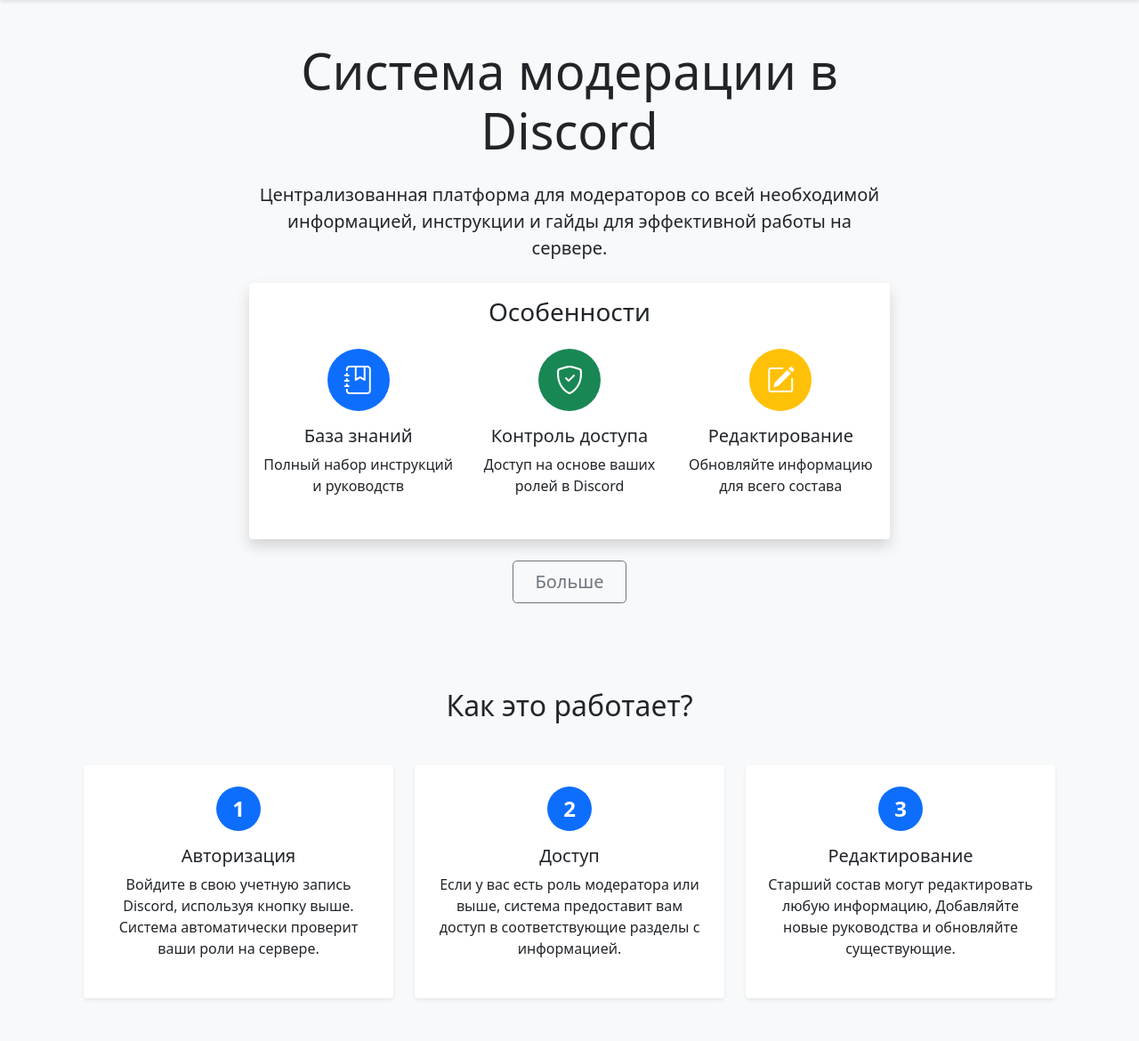
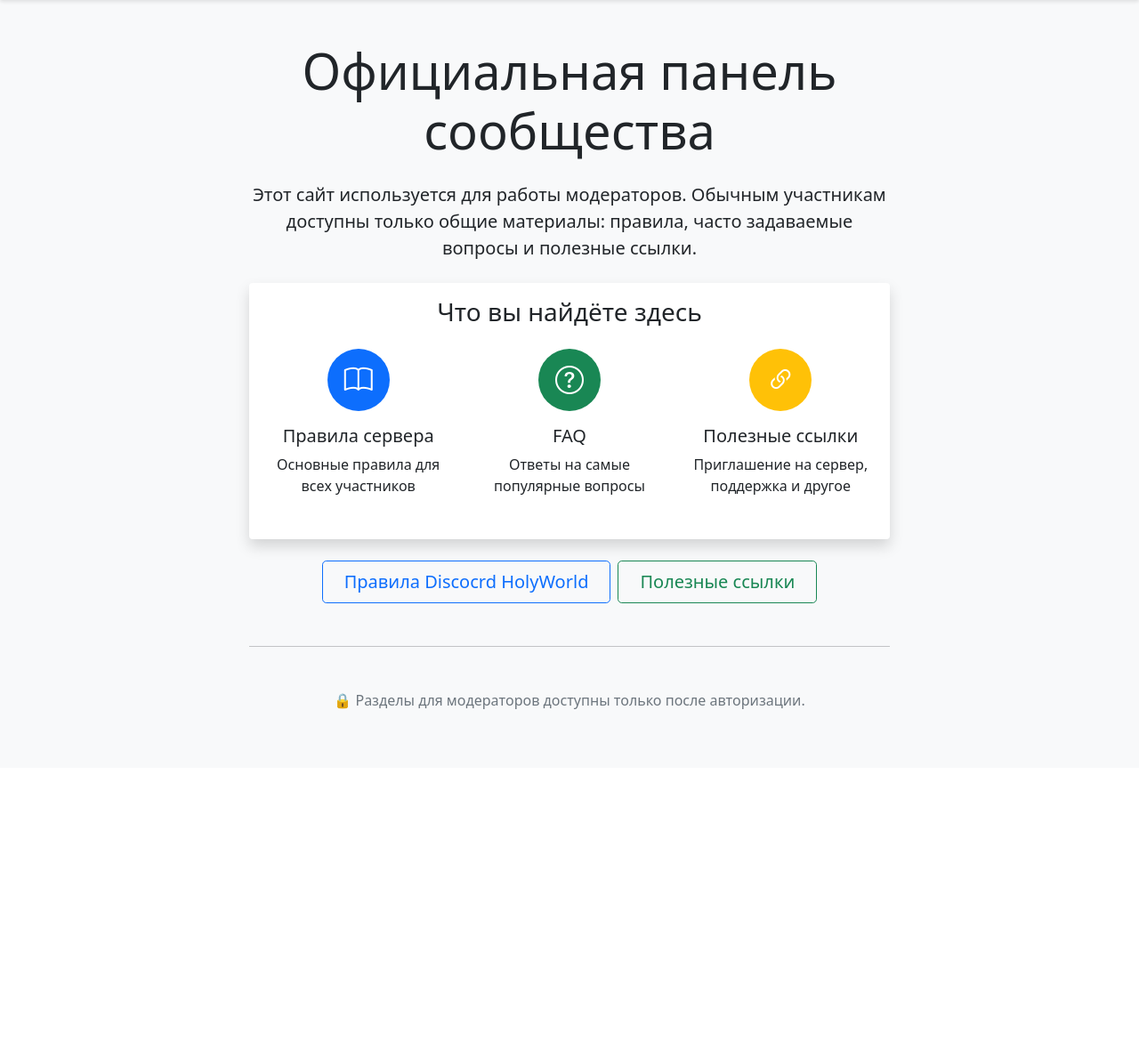
Before and after one commit to remodik/HolyWorldStaff-Website, a Flask app: page / in a window 1280 px wide. Shown: the part 58-1228 px from the top of the page at 89% size. After the commit the page ends 855 px from the top, so only its background shows below. Run offline with Flask 3, Linux system fonts and the light colour scheme; parts of the project's set-up code (start-up, migrations or seed data) failed here and were passed over; some libraries are stand-ins or nearby versions.

Commit message:
Update index template with revamped content and structure
- Replaced intro and feature descriptions to focus on rules, FAQ, and useful links.
- Simplified layout by removing the "How it works" section.
- Updated icons, headings, and links for improved clarity and usability.
- Added a note regarding moderator-only sections accessible after login.

```diff
--- a/templates/index.html
+++ b/templates/index.html
@@ -4,95 +4,53 @@
 <div class="container text-center my-5">
     <div class="row justify-content-center">
         <div class="col-md-8">
-            <h1 class="display-4 mb-4">Система модерации в Discord</h1>
+            <h1 class="display-4 mb-4">Официальная панель сообщества</h1>
             <p class="lead mb-4">
-                Централизованная платформа для модераторов со всей необходимой информацией,
-                инструкции и гайды для эффективной работы на сервере.
+                Этот сайт используется для работы модераторов.
+                Обычным участникам доступны только общие материалы: правила, часто задаваемые вопросы и полезные ссылки.
             </p>
 
             <div class="card mb-4 border-0 shadow">
                 <div class="card-body">
-                    <h3 class="card-title">Особенности</h3>
+                    <h3 class="card-title">Что вы найдёте здесь</h3>
                     <div class="row mt-4">
                         <div class="col-md-4 mb-3">
                             <div class="feature-icon bg-primary text-white rounded-circle p-3 mb-3 mx-auto" style="width: 70px; height: 70px;">
-                                <i class="bi bi-journal-bookmark fs-2"></i>
+                                <i class="bi bi-book fs-2"></i>
                             </div>
-                            <h5>База знаний</h5>
-                            <p>Полный набор инструкций и руководств</p>
+                            <h5>Правила сервера</h5>
+                            <p>Основные правила для всех участников</p>
                         </div>
                         <div class="col-md-4 mb-3">
                             <div class="feature-icon bg-success text-white rounded-circle p-3 mb-3 mx-auto" style="width: 70px; height: 70px;">
-                                <i class="bi bi-shield-check fs-2"></i>
+                                <i class="bi bi-question-circle fs-2"></i>
                             </div>
-                            <h5>Контроль доступа</h5>
-                            <p>Доступ на основе ваших ролей в Discord</p>
+                            <h5>FAQ</h5>
+                            <p>Ответы на самые популярные вопросы</p>
                         </div>
                         <div class="col-md-4 mb-3">
                             <div class="feature-icon bg-warning text-white rounded-circle p-3 mb-3 mx-auto"
                                  style="width: 70px; height: 70px;">
-                                <i class="bi bi-pencil-square fs-2"></i>
+                                <i class="bi bi-link-45deg fs-2"></i>
                             </div>
-                            <h5>Редактирование</h5>
-                            <p>Обновляйте информацию для всего состава</p>
+                            <h5>Полезные ссылки</h5>
+                            <p>Приглашение на сервер, поддержка и другое</p>
                         </div>
                     </div>
                 </div>
             </div>
 
             <div class="d-grid gap-2 d-sm-flex justify-content-sm-center">
-                <a href="#features" class="btn btn-outline-secondary btn-lg px-4">
-                    Больше
-                </a>
+                <a href="/rules" class="btn btn-outline-primary btn-lg px-4">Правила Discocrd HolyWorld</a>
+                <a href="/links" class="btn btn-outline-success btn-lg px-4">Полезные ссылки</a>
             </div>
+
+            <hr class="my-5">
+
+            <p class="text-muted">
+                🔒 Разделы для модераторов доступны только после авторизации.
+            </p>
         </div>
     </div>
 </div>
-
-<section id="features" class="py-5 bg-light">
-    <div class="container">
-        <h2 class="text-center mb-5">Как это работает?</h2>
-
-        <div class="row g-4">
-            <div class="col-md-4">
-                <div class="card h-100 border-0 shadow-sm">
-                    <div class="card-body text-center p-4">
-                        <div class="step-number bg-primary text-white rounded-circle mx-auto mb-3" style="width: 50px; height: 50px; line-height: 50px;">1</div>
-                        <h5 class="card-title">Авторизация</h5>
-                        <p class="card-text">
-                            Войдите в свою учетную запись Discord, используя кнопку выше.
-                            Система автоматически проверит ваши роли на сервере.
-                        </p>
-                    </div>
-                </div>
-            </div>
-
-            <div class="col-md-4">
-                <div class="card h-100 border-0 shadow-sm">
-                    <div class="card-body text-center p-4">
-                        <div class="step-number bg-primary text-white rounded-circle mx-auto mb-3" style="width: 50px; height: 50px; line-height: 50px;">2</div>
-                        <h5 class="card-title">Доступ</h5>
-                        <p class="card-text">
-                            Если у вас есть роль модератора или выше, система предоставит вам доступ
-                            в соответствующие разделы с информацией.
-                        </p>
-                    </div>
-                </div>
-            </div>
-
-            <div class="col-md-4">
-                <div class="card h-100 border-0 shadow-sm">
-                    <div class="card-body text-center p-4">
-                        <div class="step-number bg-primary text-white rounded-circle mx-auto mb-3" style="width: 50px; height: 50px; line-height: 50px;">3</div>
-                        <h5 class="card-title">Редактирование</h5>
-                        <p class="card-text">
-                            Старший состав могут редактировать любую информацию,
-                            Добавляйте новые руководства и обновляйте существующие.
-                        </p>
-                    </div>
-                </div>
-            </div>
-        </div>
-    </div>
-</section>
 {% endblock %}
```
